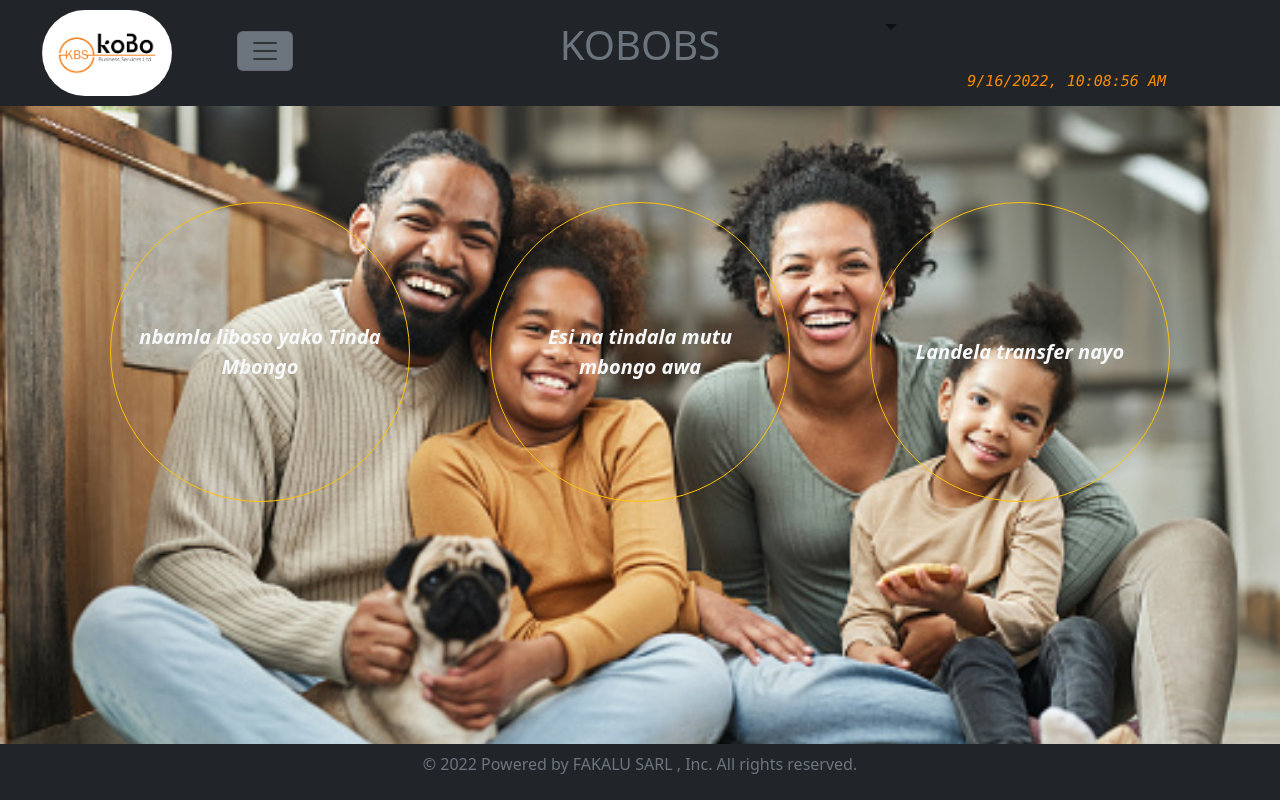
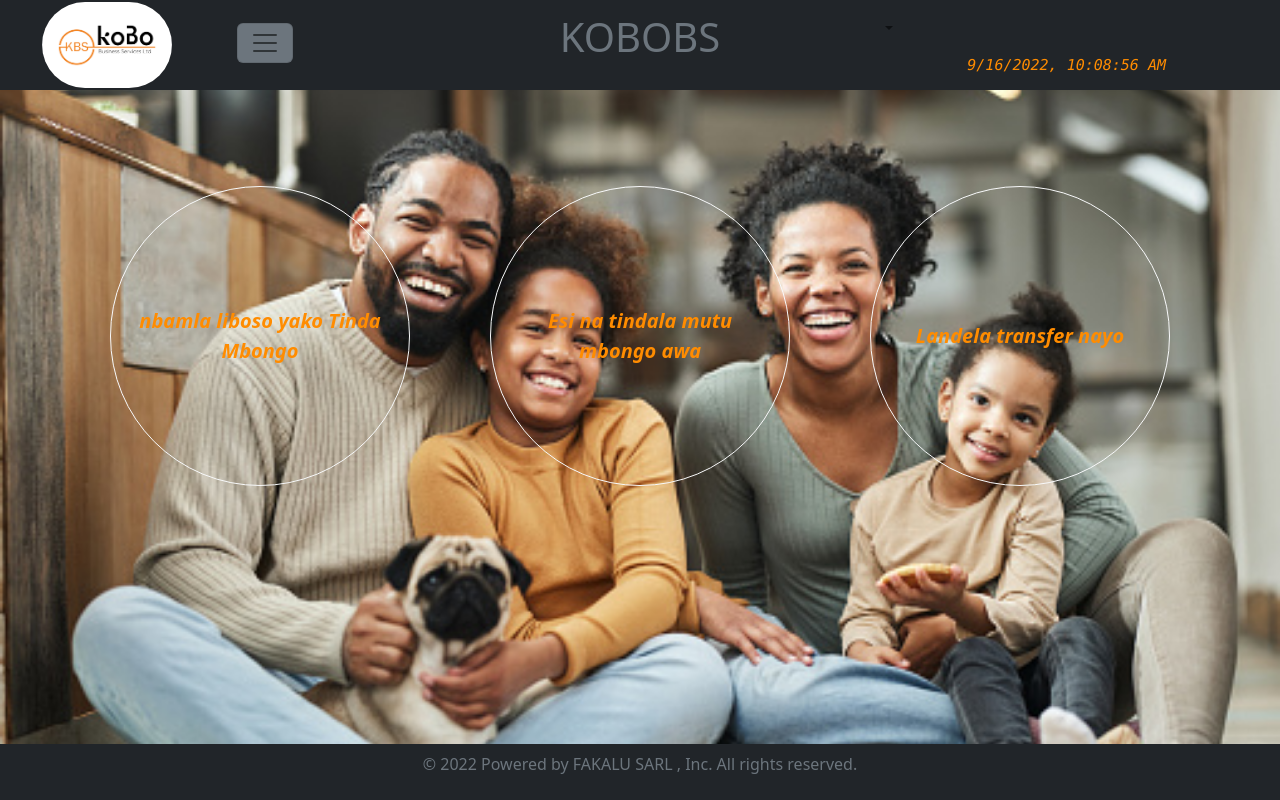
Before and after one commit to tresort13/kobobs-services, a React (Create React App) app: page /menu_envoie in a window 1280 px wide. Built offline with nearby package versions, Linux system fonts and the light colour scheme.

Commit message:
first commit

```diff
--- a/src/pages/Header.js
+++ b/src/pages/Header.js
@@ -110,7 +110,7 @@ function Header(props)
 
         <Col xs={4} className="my-auto mx-auto text-end ">
          <div>
-         <pre className="text-dark display-6 text-center" style={{fontSize: 20}}><span ><i className="couleur2"><Navbar><Container><Nav className="me-auto"><NavDropdown title={props.langue} id="basic-nav-dropdown"><NavDropdown.Item href="#action/3.1">English</NavDropdown.Item><NavDropdown.Item href="#action/3.1">English</NavDropdown.Item><NavDropdown.Item href="#action/3.1">English</NavDropdown.Item></NavDropdown></Nav></Container></Navbar></i></span></pre>
+          <Navbar><Container><Nav className="me-auto"><NavDropdown title={props.langue} id="basic-nav-dropdown"><NavDropdown.Item href="#action/3.1">English</NavDropdown.Item><NavDropdown.Item href="#action/3.1">English</NavDropdown.Item><NavDropdown.Item href="#action/3.1">English</NavDropdown.Item></NavDropdown></Nav></Container></Navbar>
            <i><pre className="couleur2 display-6 timing text-center" style={{fontSize: 15}}>{theTime}</pre></i>
         </div>
         </Col>
--- a/src/pages/MenuEnvoi.js
+++ b/src/pages/MenuEnvoi.js
@@ -31,24 +31,24 @@ function MenuEnvoi(props)
     <Row className="text-center justify-content-center pt-5 mt-5">
             <Col md={4} className="my-auto text-center">
             <Link to="/form_envoie_client" style={{color:'white',textDecorationLine:'none'}}>
-            <Button variant="outline-warning" style={{width:300,height:300}} className='btn-lg rounded-pill zoom'>
-            <i className="text-light"><b>nbamla liboso yako Tinda Mbongo</b></i>
+            <Button variant="outline-light" style={{width:300,height:300}} className='btn-lg rounded-pill zoom'>
+            <i className="couleur2"><b>nbamla liboso yako Tinda Mbongo</b></i>
             </Button>
             </Link>
             </Col>
 
             <Col mdmd={4} className="my-auto text-center">
             <Link to="/form_envoie_abonne_id" style={{color:'white',textDecorationLine:'none'}}>
-            <Button variant="outline-warning" style={{width:300,height:300}} className='btn-lg rounded-pill zoom'>
-            <i className="text-light"><b>Esi na tindala mutu mbongo awa</b></i>
+            <Button variant="outline-light" style={{width:300,height:300}} className='btn-lg rounded-pill zoom'>
+            <i className="couleur2"><b>Esi na tindala mutu mbongo awa</b></i>
            </Button>
             </Link>
             </Col>
 
             <Col md={4} className="my-auto text-center">
             <Link to="/form_envoie_abonne_id" style={{color:'white',textDecorationLine:'none'}}>
-            <Button variant="outline-warning" style={{width:300,height:300}} className='btn-lg rounded-pill zoom'>
-            <i className="text-light"><b>Landela transfer nayo</b></i>
+            <Button variant="outline-light" style={{width:300,height:300}} className='btn-lg rounded-pill zoom'>
+            <i className="couleur2"><b>Landela transfer nayo</b></i>
             </Button>
              </Link>
             </Col>
@@ -63,8 +63,8 @@ function MenuEnvoi(props)
     <Row className="text-center justify-content-center pt-5 mt-5">
             <Col md={12} className="my-auto text-center">
             <Link to="" style={{color:'white',textDecorationLine:'none'}}>
-            <Button variant="outline-warning" style={{width:350,height:300}} className='btn-lg rounded-pill zoom'>
-            <i className="text-light"><b>Tinda Mbongo</b></i>
+            <Button variant="outline-light" style={{width:350,height:300}} className='btn-lg rounded-pill zoom'>
+            <i className="couleur2"><b>Tinda Mbongo</b></i>
             </Button>
             </Link>
             </Col>
```
